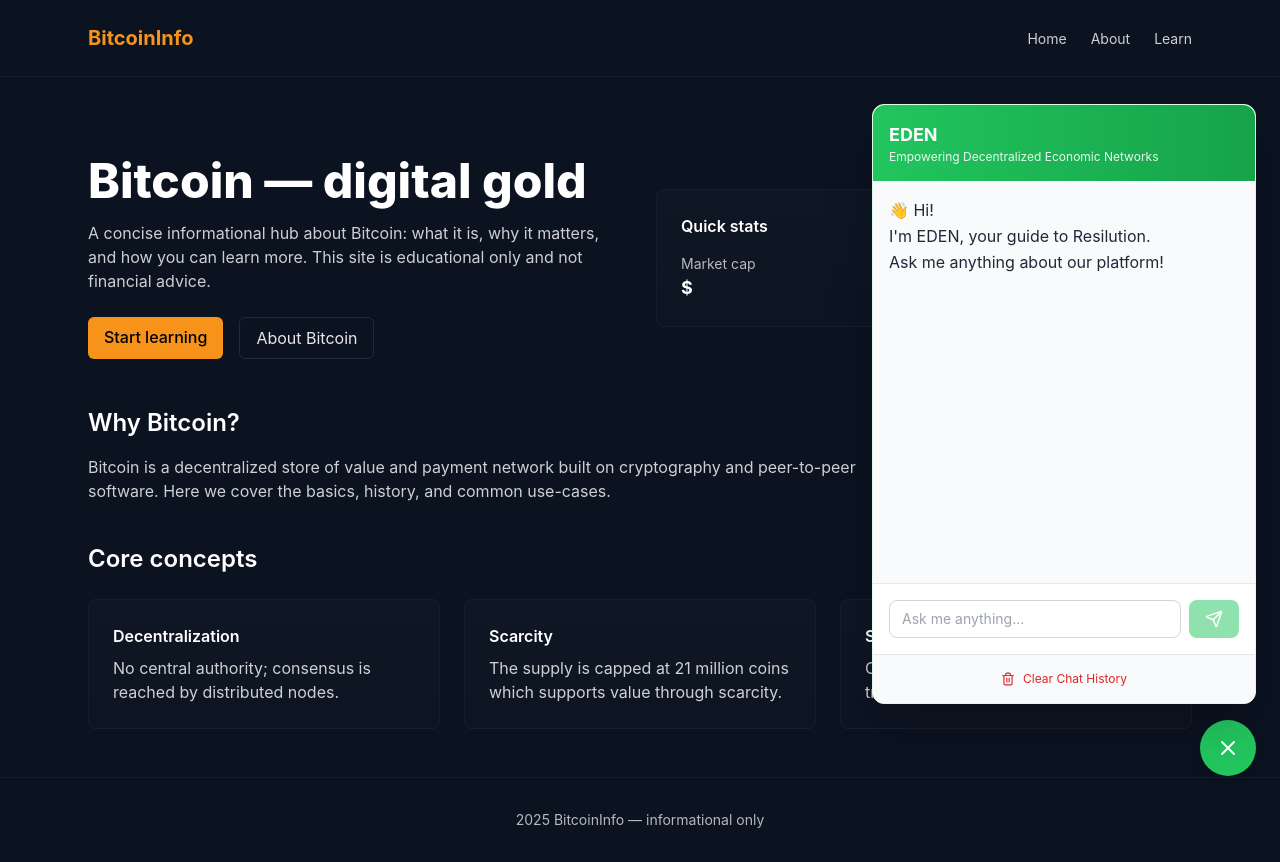
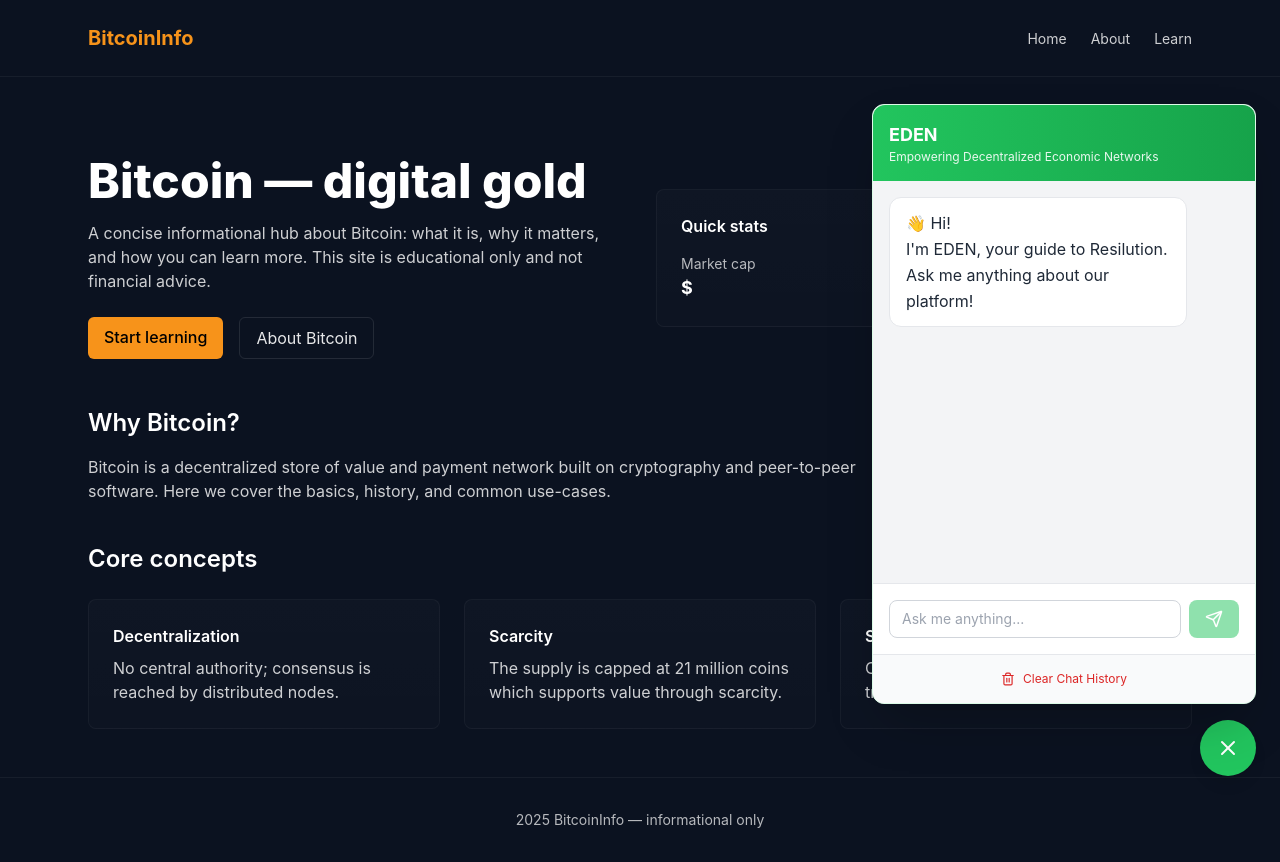
Before and after one commit to sawanb22/resilution, a Next.js app: page / in a window 1280 px wide. Both pictures are taken after a click on the button "Open chat". Built offline with nearby package versions, Linux system fonts and the light colour scheme.

Commit message:
word color corection

```diff
--- a/src/app/globals.css
+++ b/src/app/globals.css
@@ -29,3 +29,24 @@ body{
 }
 
 .accent{ color: var(--accent); }
+
+/* Eden chat theming */
+.eden-widget .bot-bubble {
+  background: #ffffff;           /* white bubble for bot */
+  color: #1f2937;                /* gray-800 text */
+  border: 1px solid #e5e7eb;     /* gray-200 border */
+  border-radius: 0.75rem;
+  padding: 0.75rem 1rem;
+  display: inline-block;
+  max-width: 85%;
+}
+.eden-widget .user-bubble {
+  background: #22c55e;           /* green-500 */
+  color: #ffffff;
+  border-radius: 0.75rem;
+  padding: 0.75rem 1rem;
+  display: inline-block;
+  max-width: 85%;
+}
+.eden-widget .bot-bubble p { color: #1f2937; }  /* enforce readable grey */
+.eden-widget .user-bubble p { color: #ffffff; }
--- a/src/components/EdenChatWidget.tsx
+++ b/src/components/EdenChatWidget.tsx
@@ -124,7 +124,7 @@ export default function EdenChatWidget() {
 
       {/* Chat Modal */}
       {isOpen && (
-        <div className="fixed bottom-24 right-6 w-96 h-[600px] bg-white rounded-xl shadow-2xl flex flex-col z-50 border border-green-100">
+        <div className="fixed bottom-24 right-6 w-96 h-[600px] bg-gray-50 text-gray-800 rounded-xl shadow-2xl flex flex-col z-50 border border-green-100">
           {/* Header */}
           <div className="bg-gradient-to-r from-green-500 to-green-600 text-white p-4 rounded-t-xl">
             <h2 className="font-bold text-lg">EDEN</h2>
@@ -132,15 +132,11 @@ export default function EdenChatWidget() {
           </div>
 
           {/* Messages */}
-          <div className="flex-1 overflow-y-auto p-4 space-y-4 bg-gray-50">
+          <div className="flex-1 overflow-y-auto p-4 space-y-4 bg-gray-100">
             {/* Messages list */}
             {messages.map((m) => (
               <div key={m.id} className={m.sender === 'eden' ? 'bot-bubble' : 'user-bubble'}>
-                <p
-                  className={`whitespace-pre-wrap leading-relaxed ${
-                    m.sender === 'eden' ? 'text-gray-800' : 'text-white'
-                  }`}
-                >
+                <p className={`whitespace-pre-wrap leading-relaxed ${m.sender === 'eden' ? 'text-gray-800' : 'text-white'}`}>
                   {m.sender === 'eden' ? formatBotText(m.text) : m.text}
                 </p>
               </div>
```
